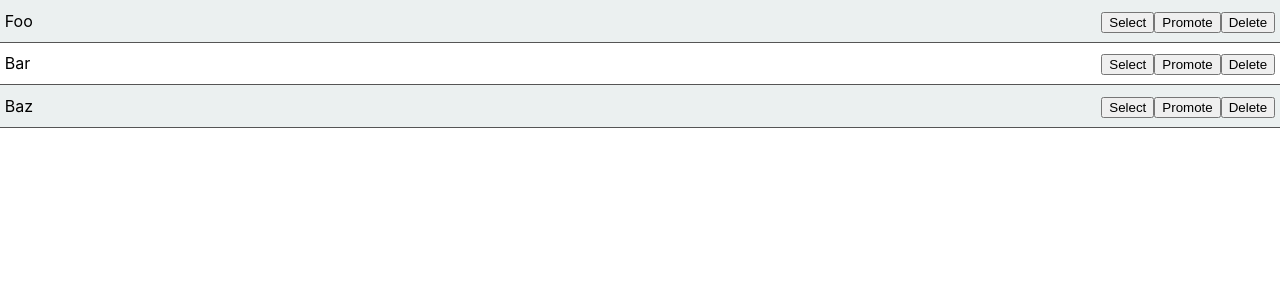
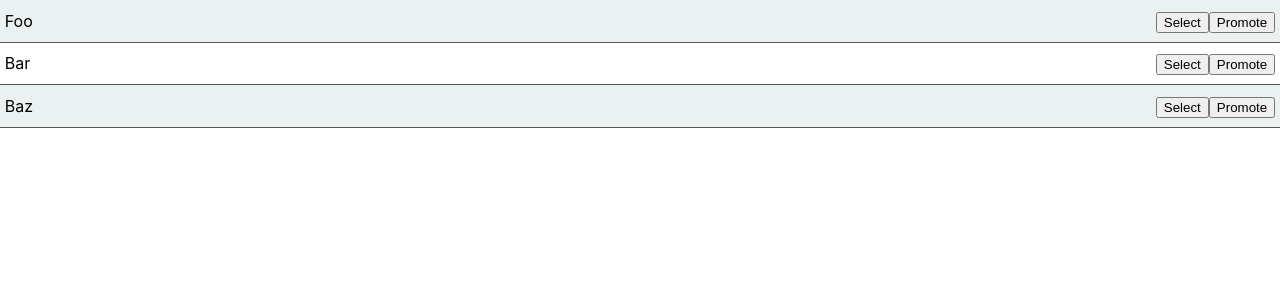
Before and after one commit to reergymerej/bad-parents, a React (Create React App) app: page / in a window 1280 px wide. Shown: the top 300 px of the page. Built offline with nearby package versions, Linux system fonts and the light colour scheme.

Commit message:
Add promoter type user

```diff
--- a/src/App.js
+++ b/src/App.js
@@ -6,7 +6,7 @@ const DataRow = (props) => (
     <div className="Text">{props.text}</div>
     <div className="Controls">
       <button onClick={props.onSelect}>Select</button>
-      { props.user && props.user.admin
+      { props.user && (props.user.admin || props.user.promoter)
         && <button onClick={props.onPromote}>Promote</button>
       }
       { props.user && props.user.admin
@@ -36,7 +36,8 @@ const items = [
 
 function App() {
   const user = {
-    admin: true,
+    admin: false,
+    promoter: true,
   }
   return (
     <div className="App">
```
